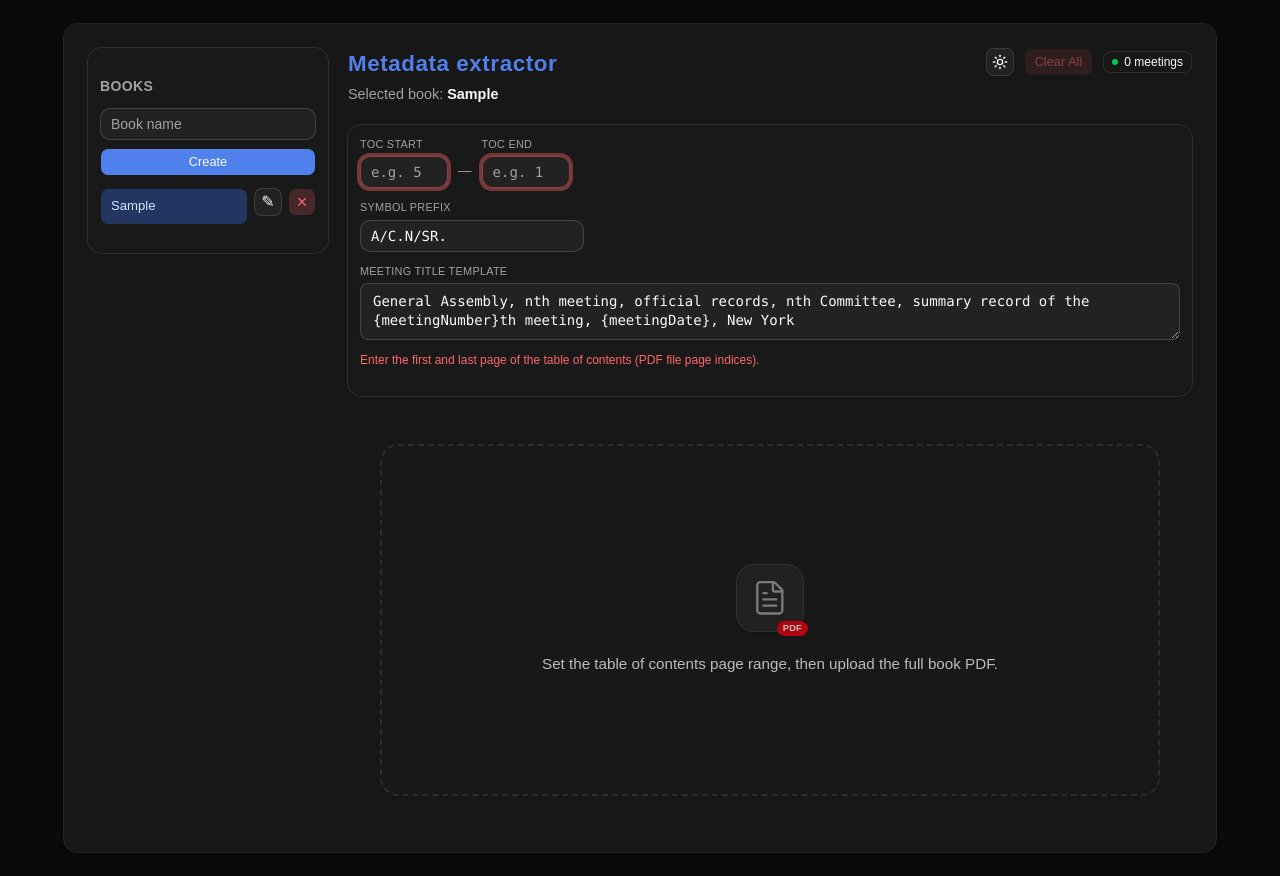
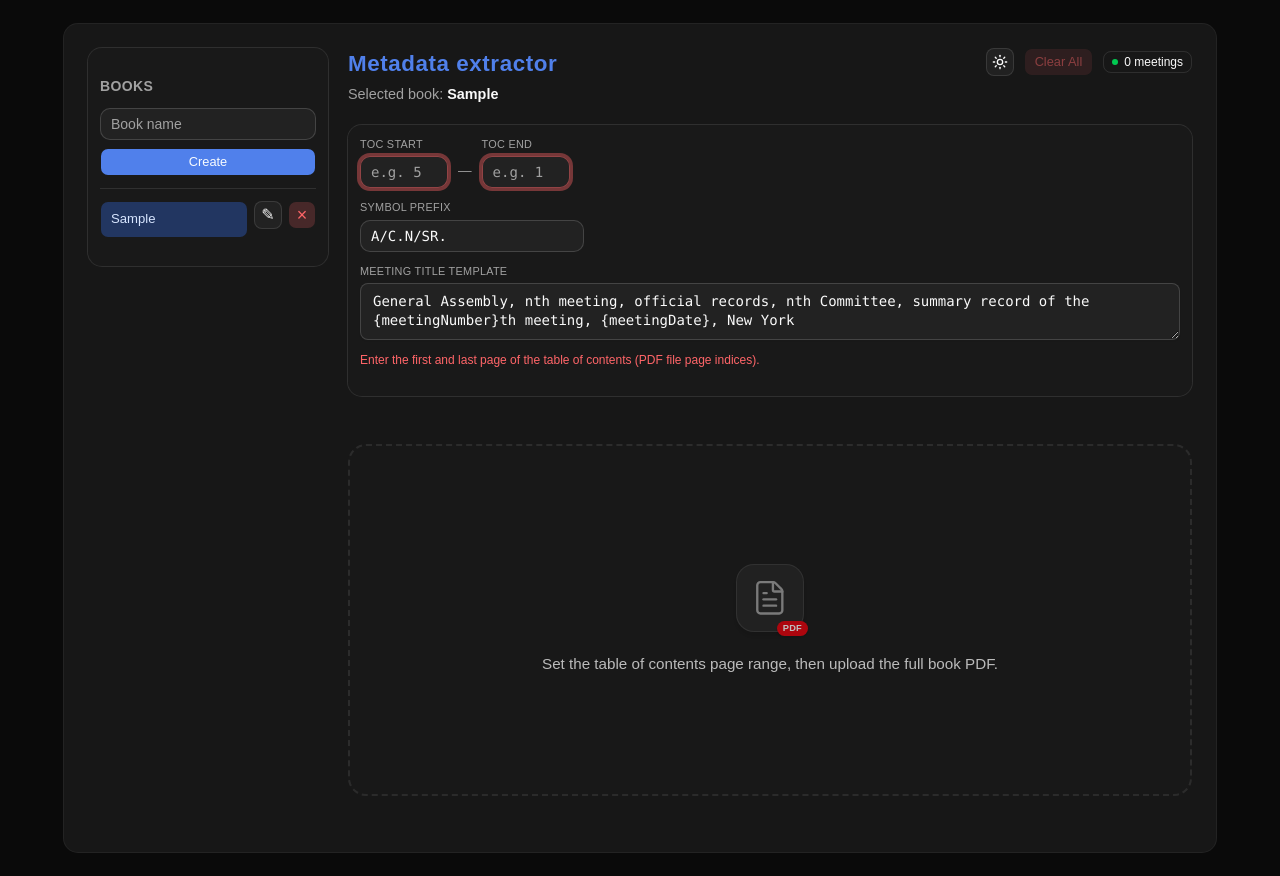
Before and after one commit to mikaelguillin/metadata-extractor, a React (Vite) app: page / in a window 1280 px wide. Both pictures are taken after typing "Sample" into the empty fields and a click on the button "Create". Built offline with nearby package versions, Linux system fonts and the light colour scheme.

Commit message:
Fix layout

```diff
--- a/src/components/BooksPanel.tsx
+++ b/src/components/BooksPanel.tsx
@@ -1,7 +1,6 @@
 import type React from "react";
 import { useEffect, useRef, useState } from "react";
 import type { Book } from "../types/book";
-import { Badge } from "@/components/ui/badge";
 import { Button } from "@/components/ui/button";
 import {
   Card,
@@ -112,6 +111,11 @@ export function BooksPanel({
               Create
             </Button>
           </form>
+          <div
+            role="separator"
+            aria-orientation="horizontal"
+            className="h-px w-full shrink-0 bg-border"
+          />
           {books.length === 0 ? (
             <p className="m-0 text-[0.8rem] text-muted-foreground leading-snug">
               Create a book to attach a PDF.
--- a/src/components/meetings/PdfUploadDropZone.tsx
+++ b/src/components/meetings/PdfUploadDropZone.tsx
@@ -39,7 +39,7 @@ export function PdfUploadDropZone({
   );
 
   return (
-    <div className="p-5 sm:p-8">
+    <div className="py-5 sm:py-8">
       <div
         className={cn(
           "relative flex min-h-[min(22rem,50vh)] flex-col items-center justify-center rounded-2xl border-2 border-dashed px-6 py-10 text-center transition-[border-color,background-color,box-shadow] duration-150",
```
